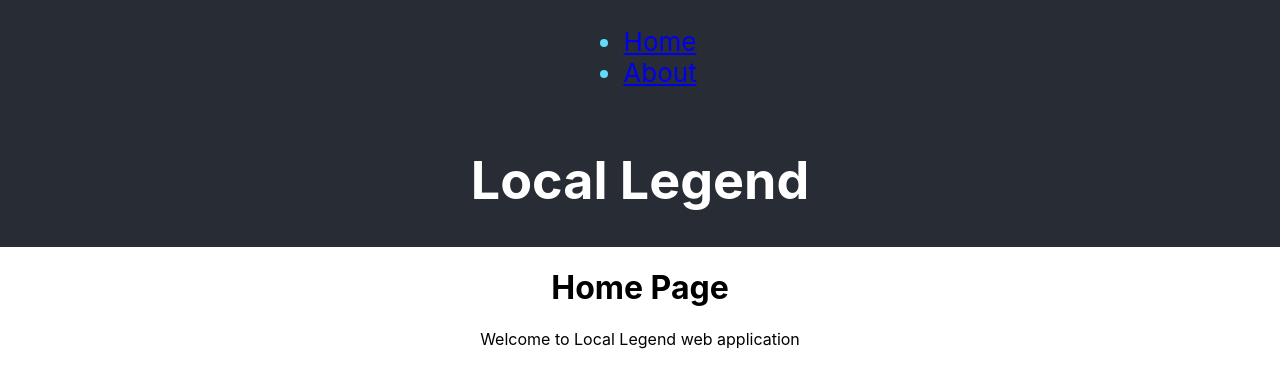
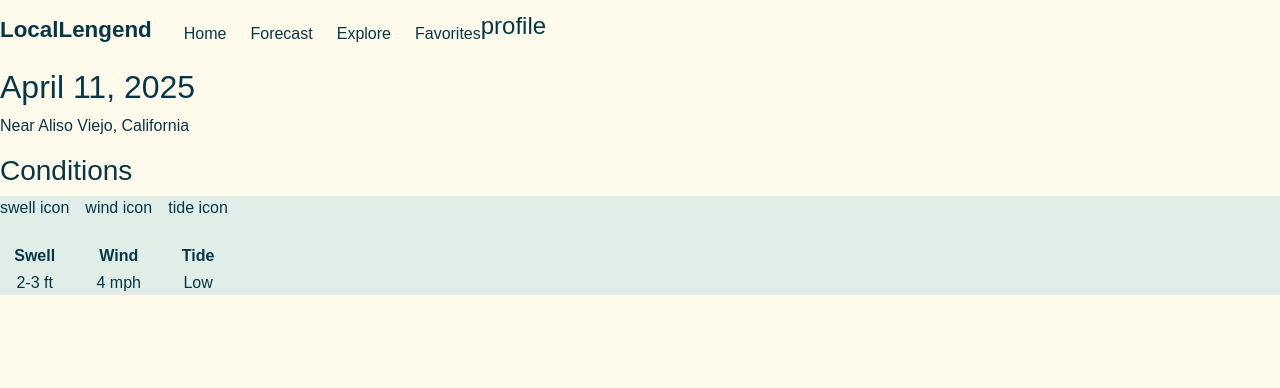
Before and after one commit to matt-skokos/inf124project, a React (Create React App) app: page / in a window 1280 px wide. Shown: the top 388 px of the page. Built offline with nearby package versions, Linux system fonts and the light colour scheme.

Commit message:
WIP Home page

```diff
--- a/src/App.css
+++ b/src/App.css
@@ -1,17 +1,7 @@
-.App {
-  text-align: center;
+.app-container{
+  font-family: 'Arial', sans-serif;
+  background-color: #FFFBEC;
+  margin: 0;
+  min-height: 100vh;
+  color: #053747;
 }
-
-.App-header {
-  background-color: #282c34;
-  display: flex;
-  flex-direction: column;
-  align-items: center;
-  justify-content: center;
-  font-size: calc(10px + 2vmin);
-  color: white;
-}
-
-.App-nav {
-  color: #61dafb;
-}
--- a/src/App.js
+++ b/src/App.js
@@ -1,33 +1,19 @@
 import React from 'react';
-import { BrowserRouter, Routes, Route, Link } from 'react-router-dom';
+import { BrowserRouter, Routes, Route } from 'react-router-dom';
+import Navbar from './components/Navbar';
 import Home from './components/Home'
-import About from './components/About'
-
-import './App.css';
+import './App.css'; // global styles
 
 function App() {
   return (
     // BrowserRouter Wraps entire app to keep UI in sync with URL
     <BrowserRouter>
-      <div className='App'>
-        {/* Navigation Menu */}
-        <header className='App-header'>
-          <nav className='App-nav'>
-            <ul>
-              {/* Link used to create naviation links without reloading page */}
-              <li><Link to="/">Home</Link></li>
-              <li><Link to="/about">About</Link></li>
-            </ul>
-          </nav>
-          <h1>Local Legend</h1>
-        </header>
+      <div className='app-container'>
+        <Navbar/>
 
-        {/* Define Routes */}
-        {/* Routes(v6) replaces older Switch component */}
         <Routes>
-          {/* Each Route element defines mapping bewteen URL path and corresponding components */}
-          <Route path="/" element={<Home/>}/>
-          <Route path="/about" element={<About/>}/>
+          <Route path='/' element={<Home/>} />
+          {/* Add other routes here: Forecast, Explore Spots, Favorites */}
         </Routes>
       </div>
     </BrowserRouter>
--- a/src/components/ConditionsCard/ConditionsCard.css
+++ b/src/components/ConditionsCard/ConditionsCard.css
@@ -0,0 +1,28 @@
+.conditions-card{
+    display: flex;
+    flex-direction: row;
+    gap: 1rem;
+    background-color: #E1EEE8;
+}
+
+.condition-item{
+    display: flex;
+    flex-direction: column;
+    align-items: center;
+    min-width: 60px;
+}
+
+.condition-icon i{
+    font-size: 1.5rem;
+    color: #053747;
+}
+
+.condition-label{
+    font-weight: bold;
+    margin: 0.5rem 0 0.2rem;
+}
+
+.condition-value{
+    font-size: 1rem;
+    color: #053747;
+}
--- /dev/null
+++ b/src/components/ConditionsCard/ConditionsCard.jsx
@@ -0,0 +1,40 @@
+import React from "react";
+import './ConditionsCard.css'
+
+function ConditionsCard({ swell, wind, tide}){
+    return(
+        <div className="conditions-card">
+            {/* swell */}
+            <div className="condition-item">
+                <div className="condition-icon">
+                    {/* TODO: Replace with swell icon from figma */}
+                    <p>swell icon</p>
+                </div>
+                <div className="condition-label">Swell</div>
+                <div className="condition-value">{swell} ft</div>
+            </div>
+
+            {/* wind */}
+            <div className="condition-item">
+                <div className="condition-icon">
+                    {/* TODO: Replace with wind icon from figma */}
+                    <p>wind icon</p>
+                </div>
+                <div className="condition-label">Wind</div>
+                <div className="condition-value">{wind} mph</div>
+            </div>
+
+            {/* tide */}
+            <div className="condition-item">
+                <div className="condition-icon">
+                    {/* TODO: Replace with tide icon from figma */}
+                    <p>tide icon</p>
+                </div>
+                <div className="condition-label">Tide</div>
+                <div className="condition-value">{tide}</div>
+            </div>
+        </div>
+    );
+}
+
+export default ConditionsCard
--- a/src/components/Home.jsx
+++ b/src/components/Home.jsx
@@ -1,11 +1,24 @@
 import React from "react";
+import ConditionsCard from "./ConditionsCard/ConditionsCard";
+import './Home.css'
 
 function Home() {
     return(
-        <div>
-            <h1>Home Page</h1>
-            <p>Welcome to Local Legend web application</p>
-        </div>
+        <main>
+            <section className="date-location-section">
+                <h2>April 11, 2025</h2>
+                <p>Near Aliso Viejo, California</p>
+            </section>
+
+            <section className="conditions-sections">
+                <h3>Conditions</h3>
+                <ConditionsCard
+                    swell="2-3"
+                    wind="4"
+                    tide="Low"
+                />
+            </section>
+        </main>
     );
 }
 
--- a/src/components/Navbar.css
+++ b/src/components/Navbar.css
@@ -6,4 +6,35 @@
 
 .navbar-content{
     display: flex;
+    align-items: center;
+    justify-content: space-between;
 }
+
+.navbar-logo-text{
+    text-decoration: none;
+    font-size: 1.4rem;
+    font-weight: bold;
+    color: 053747;
+}
+
+.navbar-links{
+    list-style: none;
+    display: flex;
+    gap: 1.5rem;
+    margin: 0;
+}
+
+.navbar-links a{
+    text-decoration: none;
+    color: #053747;
+    font-weight: 500;
+}
+
+.navbar-links a:hover{
+    color: #0A6D8F; /* Hover color */
+}
+
+.navbar-user-icon{
+    font-size: 1.5rem;
+    color:#053747
+}
--- a/src/components/Navbar.jsx
+++ b/src/components/Navbar.jsx
@@ -8,17 +8,17 @@ function Navbar(){
             <nav className='navbar-content'>
                 <div className='navbar-logo'>
                     {/*TODO: replace with site logo */}
-                    <h1>LocalLengend</h1>
+                    <h1 className='navbar-logo-text'>LocalLengend</h1>
                 </div>
 
-                <ul>
+                <ul className='navbar-links'>
                     <li><Link to='/'>Home</Link></li>
                     <li><Link to='/forecast'>Forecast</Link></li>
                     <li><Link to='/explore'>Explore</Link></li>
                     <li><Link to='/favorites'>Favorites</Link></li>
                 </ul>
 
-                <div>
+                <div className='navbar-user-icon'>
                     {/* TODO: replace with profile icon */}
                     <p>profile</p>
                 </div>
--- a/src/index.js
+++ b/src/index.js
@@ -2,7 +2,7 @@ import React from 'react';
 import ReactDOM from 'react-dom/client';
 import './index.css';
 import App from './App';
-import reportWebVitals from './reportWebVitals';
+import 'bootstrap/dist/css/bootstrap.min.css'; // Import Bootstrap CSS
 
 const root = ReactDOM.createRoot(document.getElementById('root'));
 root.render(
@@ -10,8 +10,3 @@ root.render(
     <App />
   </React.StrictMode>
 );
-
-// If you want to start measuring performance in your app, pass a function
-// to log results (for example: reportWebVitals(console.log))
-// or send to an analytics endpoint. Learn more: https://bit.ly/CRA-vitals
-reportWebVitals();
```
